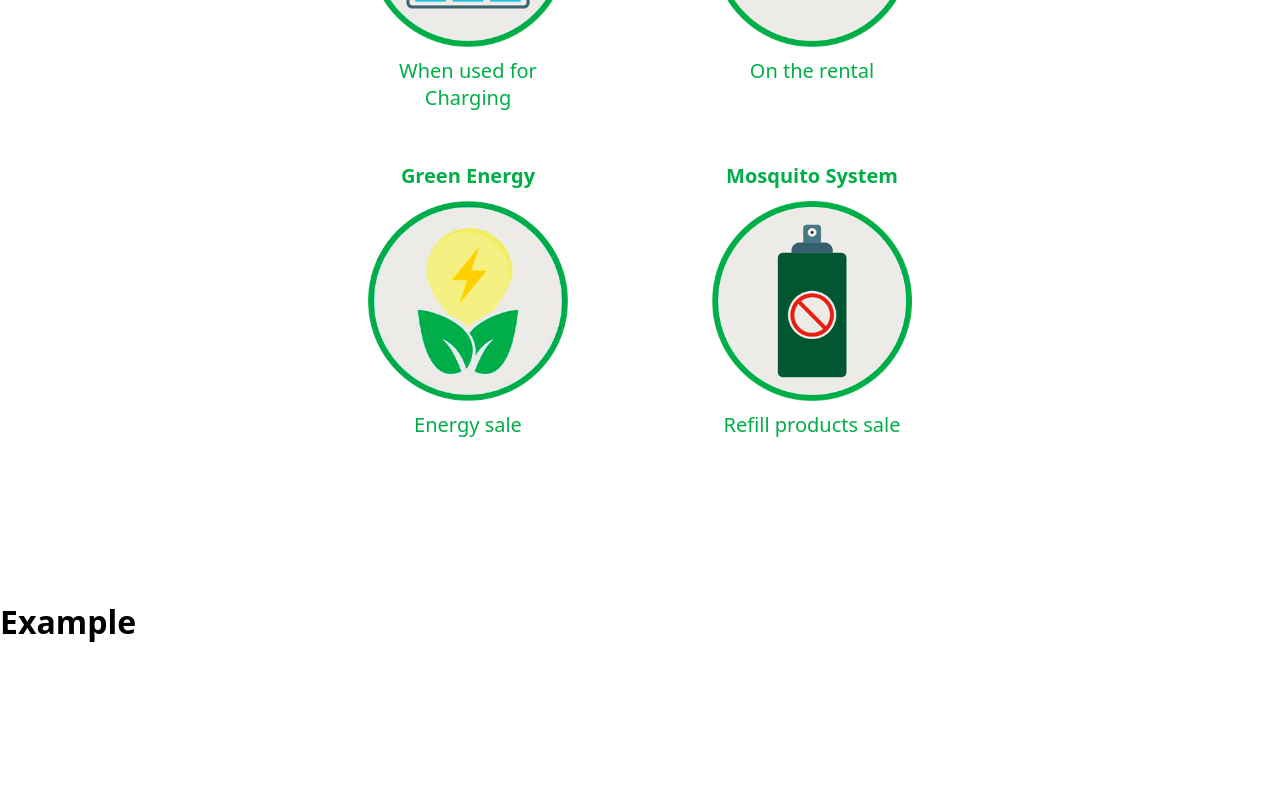
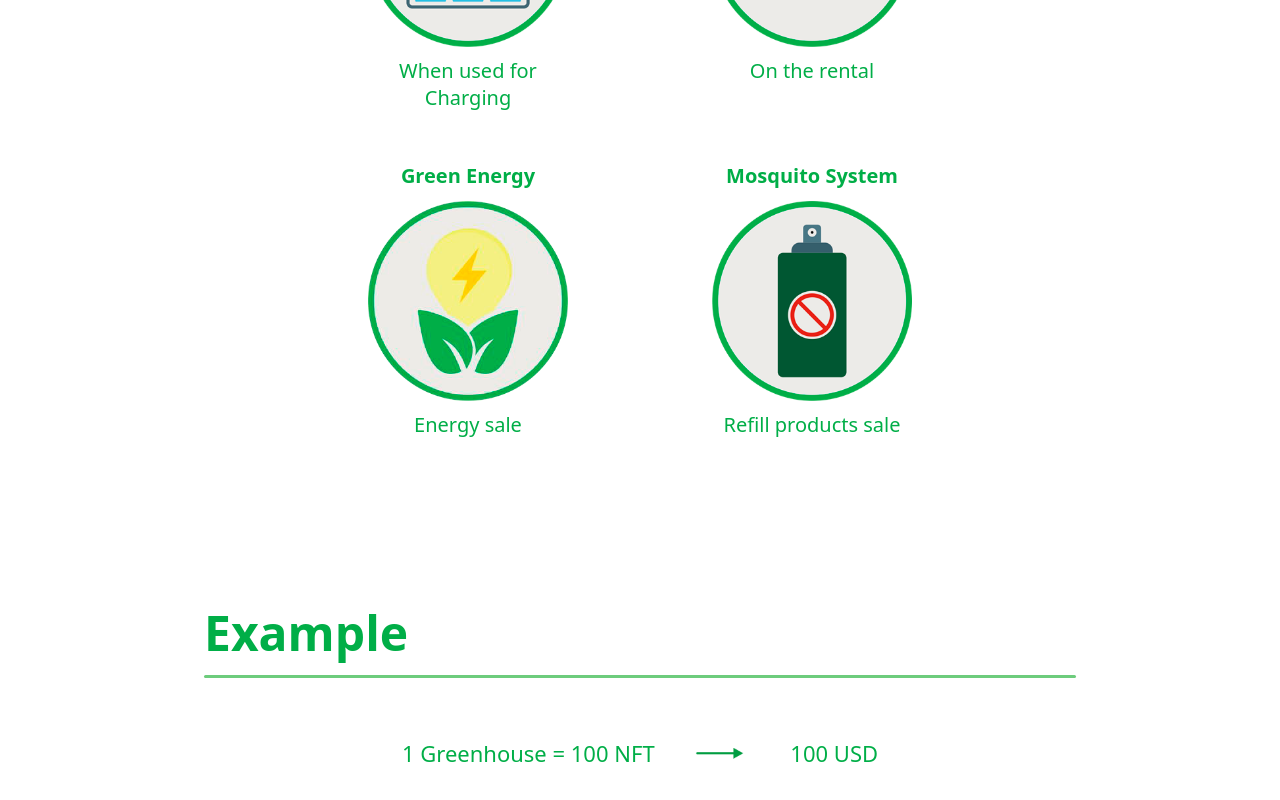
Before and after one commit to basilkhan1250/first-project, a React (Vite) app: page / in a window 1280 px wide. Shown: the part 7188-7988 px from the top of the page. Before the commit the page ends 7831 px from the top, so only its background shows below. Built offline with nearby package versions, Linux system fonts and the light colour scheme.

Commit message:
workin on it

```diff
--- a/src/App.css
+++ b/src/App.css
@@ -312,3 +312,37 @@ hr {
     text-align: center;
     /* border: 1px solid black; */
 }
+
+.example {
+    margin: 0px 144px
+}
+
+.example-inner {
+    margin: 0px 60px;
+}
+
+.example-inner h1 {
+    font-size: 48px;
+    color: #00AE47;
+}
+
+.example-line {
+    margin: 20px 0px;
+    display: flex;
+    justify-content: center;
+    align-items: flex-start;
+}
+
+.example-line p {
+    padding: 40px 0px;
+    color: #00AE47;
+    font-size: 22px;
+}
+
+
+.example-line p img {
+    padding: 0px 40px;
+    height: auto;
+    width: 130px;
+    /* border: 1px solid black; */
+}
--- a/src/components/Example.jsx
+++ b/src/components/Example.jsx
@@ -1,11 +1,23 @@
 import React from "react";
+import arrow from "../assets/arrow.png"
 
 function Example() {
     return (
         <>
             <div className="example">
-                <h1>Example</h1>
+                <div className="example-inner">
+                    <h1 className="example-heading">Example</h1>
+                    <hr />
+                </div>
+                <div>
+                    <div className="example-line">
+                        <p>1 Greenhouse = <span>100 NFT</span><img src={arrow} /> <span>100 USD</span> </p>
+                    </div>
+                    <div>
 
+                    </div>
+                    <div></div>
+                </div>
             </div>
         </>
     )
```
